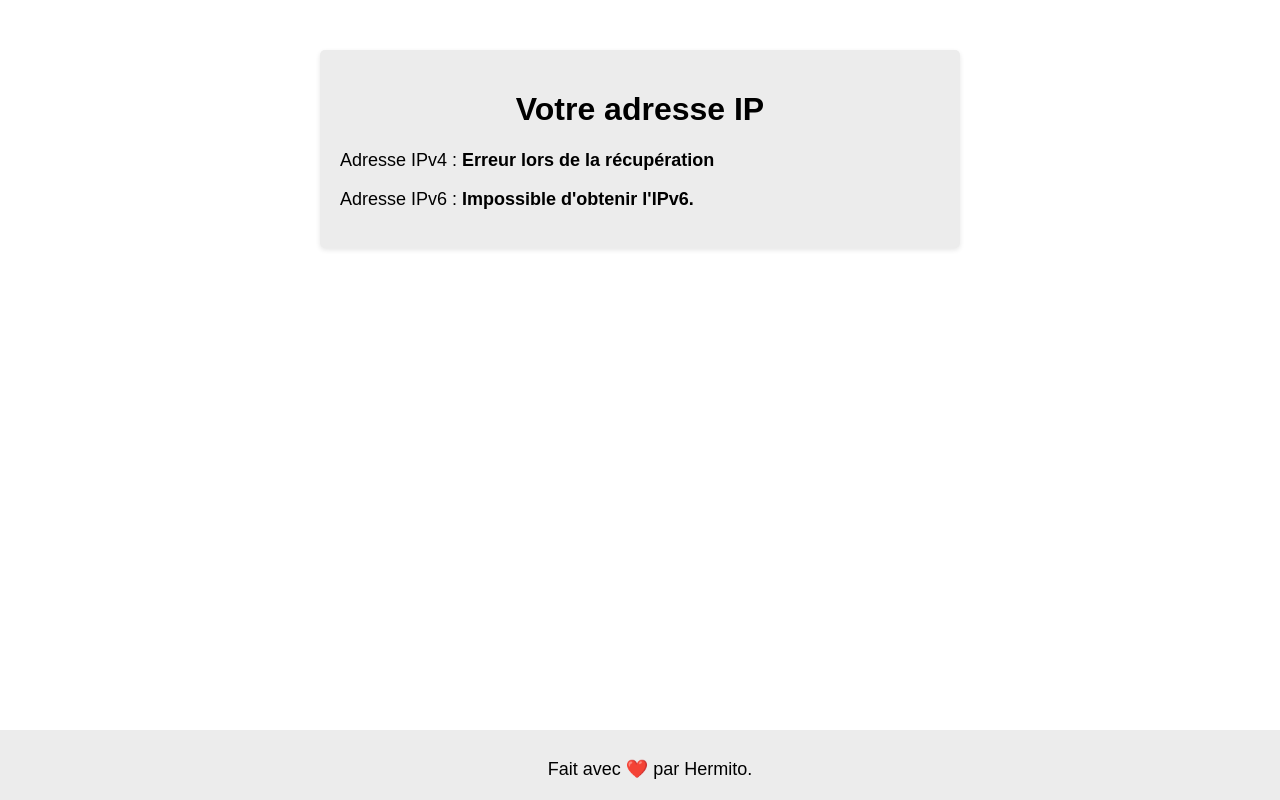
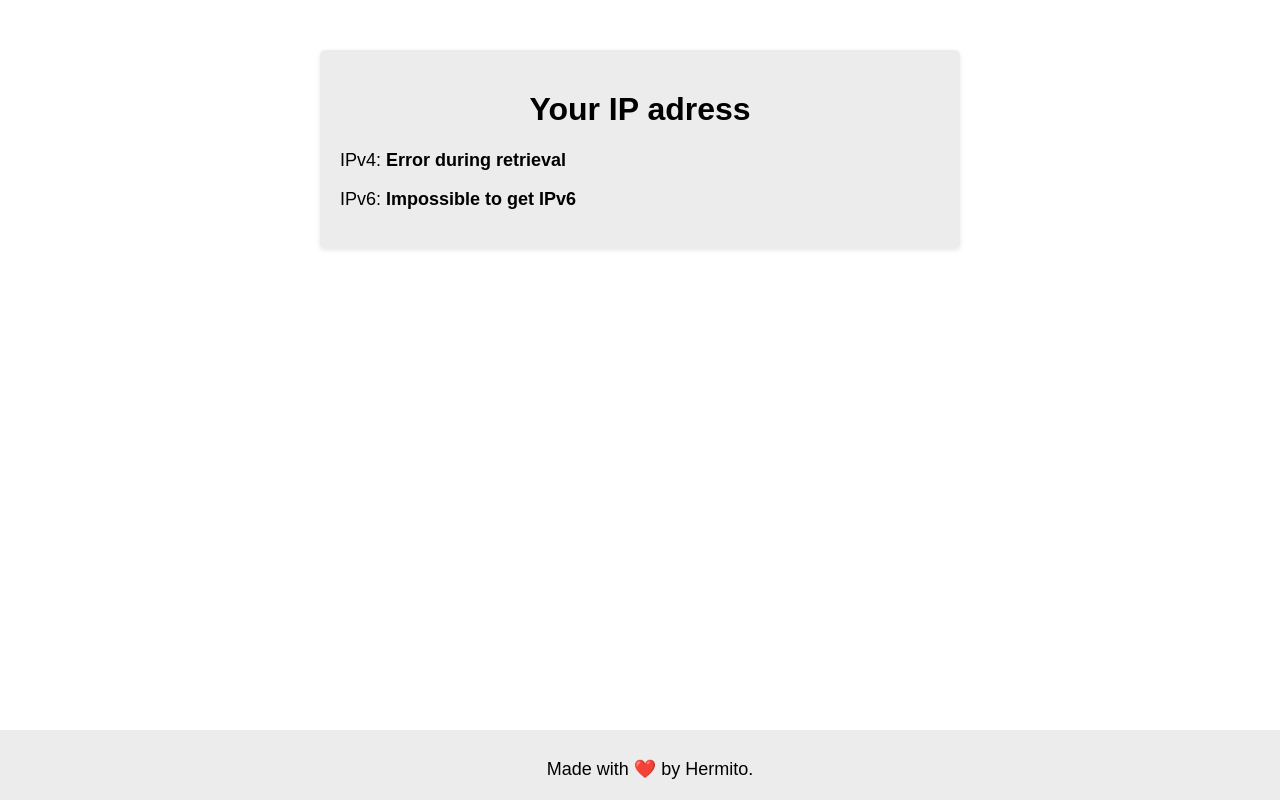
Before and after one commit to hermitoff/myip, a plain HTML site: page index.html in a window 1280 px wide. Drawn offline with Linux system fonts and the light colour scheme; no server answers.

Commit message:
English translation

```diff
--- a/index.html
+++ b/index.html
@@ -1,5 +1,5 @@
 <!DOCTYPE html>
-<html lang="fr">
+<html lang="en">
 <head>
     <meta charset='utf-8'>
     <meta http-equiv='X-UA-Compatible' content='IE=edge'>
@@ -10,13 +10,13 @@
 </head>
 <body>
     <div class="container">
-        <h1>Votre adresse IP</h1>
-        <p>Adresse IPv4 : <span id="ipv4">Chargement en cours...</span></p>
-        <p>Adresse IPv6 : <span id="ipv6">Chargement en cours...</span></p>
+        <h1>Your IP adress</h1>
+        <p>IPv4: <span id="ipv4">Loading...</span></p>
+        <p>IPv6: <span id="ipv6">Loading...</span></p>
         <p><span id="erreur"></span></p>
     </div>
     <footer>
-        <p>Fait avec ❤️ par <a href="https://hermito.fr" target="_blank">Hermito</a>.</p>
+        <p>Made with ❤️ by <a href="https://hermito.fr" target="_blank">Hermito</a>.</p>
     </footer>
 </body>
 </html>
--- a/src/js/main.js
+++ b/src/js/main.js
@@ -10,8 +10,8 @@ window.addEventListener('DOMContentLoaded', () => {
       return data.ip;
     })
     .catch(error => {
-      console.error('Erreur lors de la récupération de l\'adresse IPv4 :', error);
-      ipv4Span.textContent = 'Erreur lors de la récupération';
+      console.error('Error while retrieving IPv4:', error);
+      ipv4Span.textContent = 'Error during retrieval';
     });
 
   const ipv6Promise = fetch('https://api64.ipify.org?format=json')
@@ -22,24 +22,24 @@ window.addEventListener('DOMContentLoaded', () => {
       return data.ip;
     })
     .catch(error => {
-      console.error('Erreur lors de la récupération de l\'adresse IPv6 :', error);
-      ipv6Span.textContent = 'Erreur lors de la récupération';
+      console.error('Error while retrieving IPv6:', error);
+      ipv6Span.textContent = 'Error during retrieval';
     });
 
   Promise.all([ipv4Promise, ipv6Promise])
     .then(([ipv4, ipv6]) => {
       if (ipv4 === ipv6) {
         // Les adresses IPv4 et IPv6 sont égales, affiche une erreur
-        console.error("Impossible d'obtenir l'IPv6 :", ipv4);
+        console.error("Error while retrieving IPv6:", ipv4);
 
         // Vérifie si l'élément 'erreur' existe avant de définir son contenu
         const erreurSpan = document.getElementById('ipv6');
         if (erreurSpan) {
-          erreurSpan.textContent = "Impossible d'obtenir l'IPv6.";
+          erreurSpan.textContent = "Impossible to get IPv6";
         }
       }
     })
     .catch(error => {
-      console.error('Erreur lors de la comparaison des adresses IPv4 et IPv6 :', error);
+      console.error('Error comparing IPv4 and IPv6 addresses:', error);
     });
 });
```
